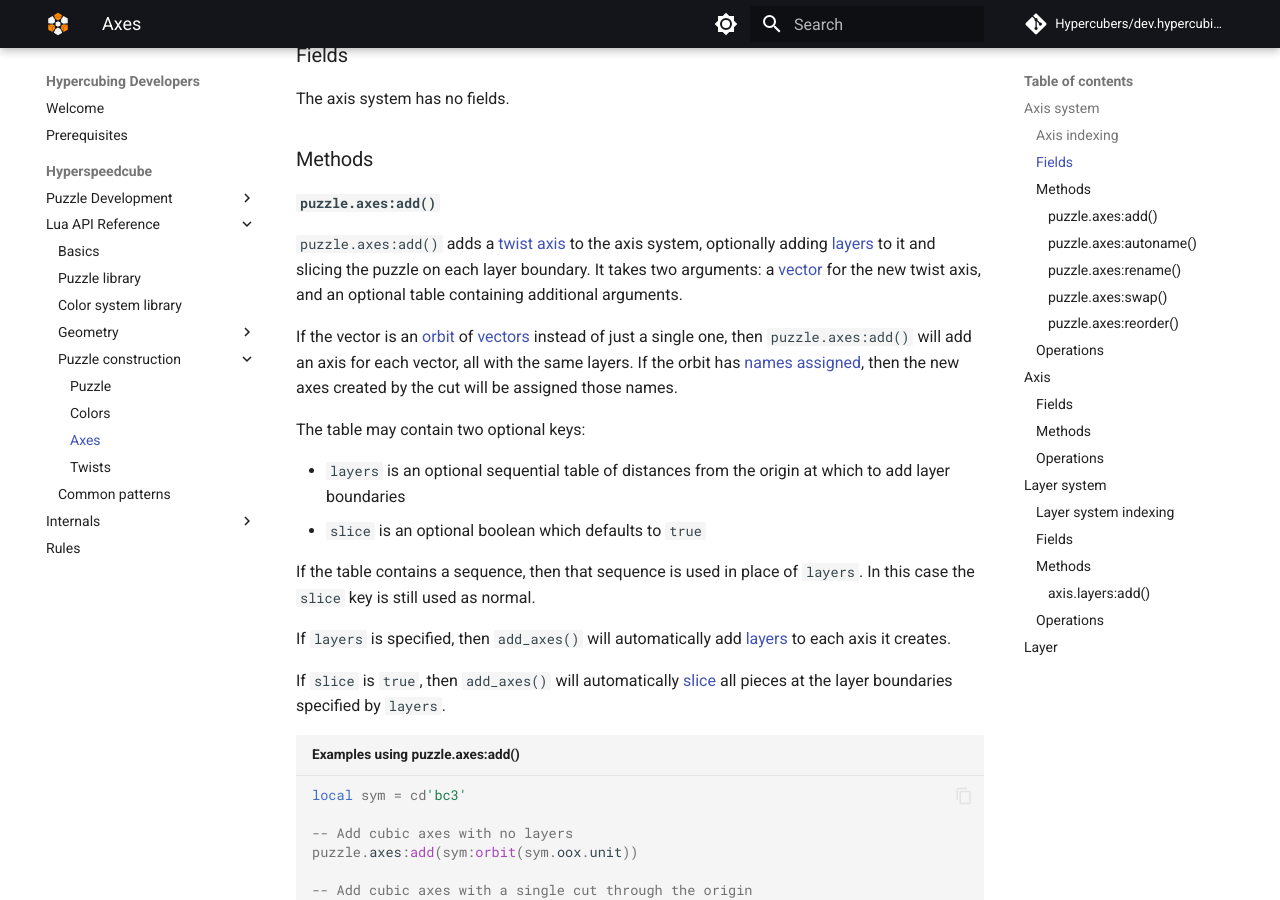
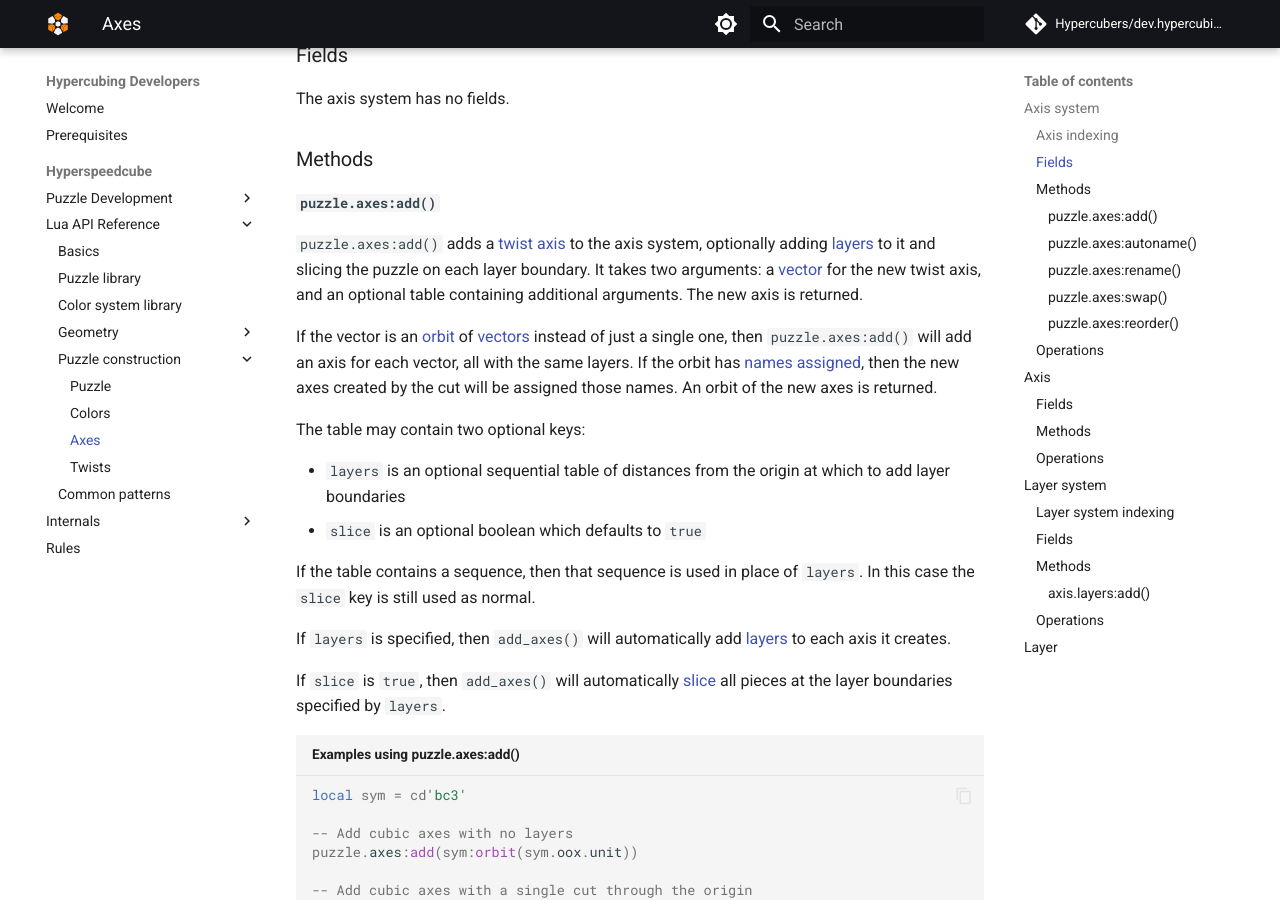
Before and after one commit to Hypercubers/dev.hypercubing.xyz, an MkDocs documentation site: the page built from docs/hsc/lua/puzzle-construction/axes.md, in a window 1280 px wide and 900 px high, scrolled down 689 px. Built offline with MkDocs 1.6.1 and Material for MkDocs 9.7.7, drawn with Linux system fonts in a browser that asks for light colours; comment, search, counter and statistics services are not loaded.

Commit message:
Document `puzzle.axes:add()` return value

```diff
--- a/docs/hsc/lua/puzzle-construction/axes.md
+++ b/docs/hsc/lua/puzzle-construction/axes.md
@@ -29,9 +29,9 @@ The axis system has no fields.
 
 #### `puzzle.axes:add()`
 
-`puzzle.axes:add()` adds a [twist axis](axes.md) to the axis system, optionally adding [layers](twists.md#layer-system) to it and slicing the puzzle on each layer boundary. It takes two arguments: a [vector](../geometry/blade.md#vectors) for the new twist axis, and an optional table containing additional arguments.
+`puzzle.axes:add()` adds a [twist axis](axes.md) to the axis system, optionally adding [layers](twists.md#layer-system) to it and slicing the puzzle on each layer boundary. It takes two arguments: a [vector](../geometry/blade.md#vectors) for the new twist axis, and an optional table containing additional arguments. The new axis is returned.
 
-If the vector is an [orbit](../geometry/orbit.md) of [vectors](../geometry/blade.md#vectors) instead of just a single one, then `puzzle.axes:add()` will add an axis for each vector, all with the same layers. If the orbit has [names assigned](../geometry/orbit.md#orbitnamed), then the new axes created by the cut will be assigned those names.
+If the vector is an [orbit](../geometry/orbit.md) of [vectors](../geometry/blade.md#vectors) instead of just a single one, then `puzzle.axes:add()` will add an axis for each vector, all with the same layers. If the orbit has [names assigned](../geometry/orbit.md#orbitnamed), then the new axes created by the cut will be assigned those names. An orbit of the new axes is returned.
 
 The table may contain two optional keys:
 
```
